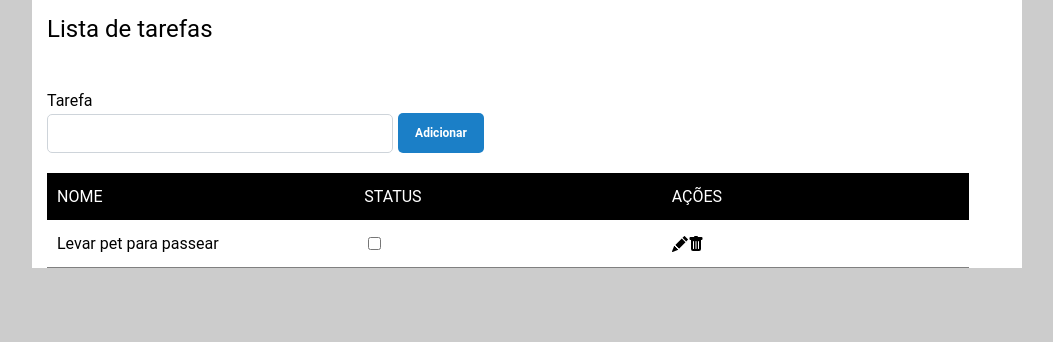
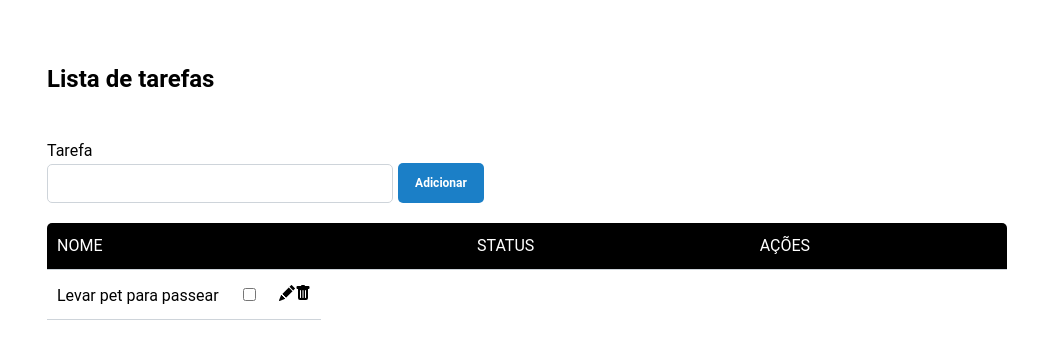
Before and after one commit to nicolasxavierdev/to-do-list-front, a React (Create React App) app: page / in a window 1280 px wide. Shown: the top 342 px of the page, without its empty margins (113-1166 px from the left). Built offline with nearby package versions, Linux system fonts and the light colour scheme.

Commit message:
ajustando css

```diff
--- a/src/components/Form/Form.module.css
+++ b/src/components/Form/Form.module.css
@@ -36,11 +36,11 @@
   border: none;
   align-items: center;
   background: #1B7FC7;
+  font: bold 12px/10px 'Roboto';
+  cursor: pointer;
 
-  font-family: Roboto;
-  font-style: normal;
-  font-weight: bold;
-  font-size: 12px;
-  line-height: 10px;
   color: #FFFFFF;
 }
+.btn button:hover{
+  background: #0a568d;
+}
--- a/src/components/Table/Item/Item.module.css
+++ b/src/components/Table/Item/Item.module.css
@@ -1,11 +1,7 @@
-.item td {
-  width: 33.33%;
-  display: flex;
-  justify-content: flex-start;
-  margin-left: 10px;
-
-}
-
 .item tr {
   border-bottom: 1px solid grey;
 }
+.actions span{
+  padding: 5px;
+  cursor: pointer;
+}
--- a/src/components/Table/Table.module.css
+++ b/src/components/Table/Table.module.css
@@ -1,30 +1,31 @@
 .table {
   width: 100%;
   margin-top: 20px;
-
+  margin-bottom: 50px;
+  border-radius: 5px 5px 0 0;
+  overflow: hidden;
 }
 
 .table table {
-  width: 922px;
+  width: 100%;
 
 }
 
 .table thead {
-
   background: #000;
   color: #fff;
 }
-
-.table tr {
-  display: flex;
-  justify-content: flex-start;
-  align-items: center;
-  height: 47px;
+.table tr{
+  border-bottom: 1px solid #CED4DA;
+}
+.table th, .table td{
+  padding: 15px 10px;
 }
 
-.table th {
-  width: 33.33%;
-  display: flex;
-  justify-content: flex-start;
-  margin-left: 10px;
+.table th{
+  text-align: left;
+  font-size: 16px;
 }
+.table th:first-child {
+  width: 400px;
+}
--- a/src/pages/Home/Home.module.css
+++ b/src/pages/Home/Home.module.css
@@ -6,10 +6,12 @@
   padding: 0 15px;
   margin: 0 auto;
   background: #fff;
+  margin-top: 50px;
 }
 
 .container h1{
   font-size: 24px;
   line-height: 28px;
   margin: 15px 0 50px 0;
+  font-weight: bold;
 }
--- a/src/styles/styles.css
+++ b/src/styles/styles.css
@@ -1,6 +1,3 @@
 body{
   font-family: 'Roboto', sans-serif;
-  background: #ccc;
-  width: 100%;
-  height: 100%;
 }
```
